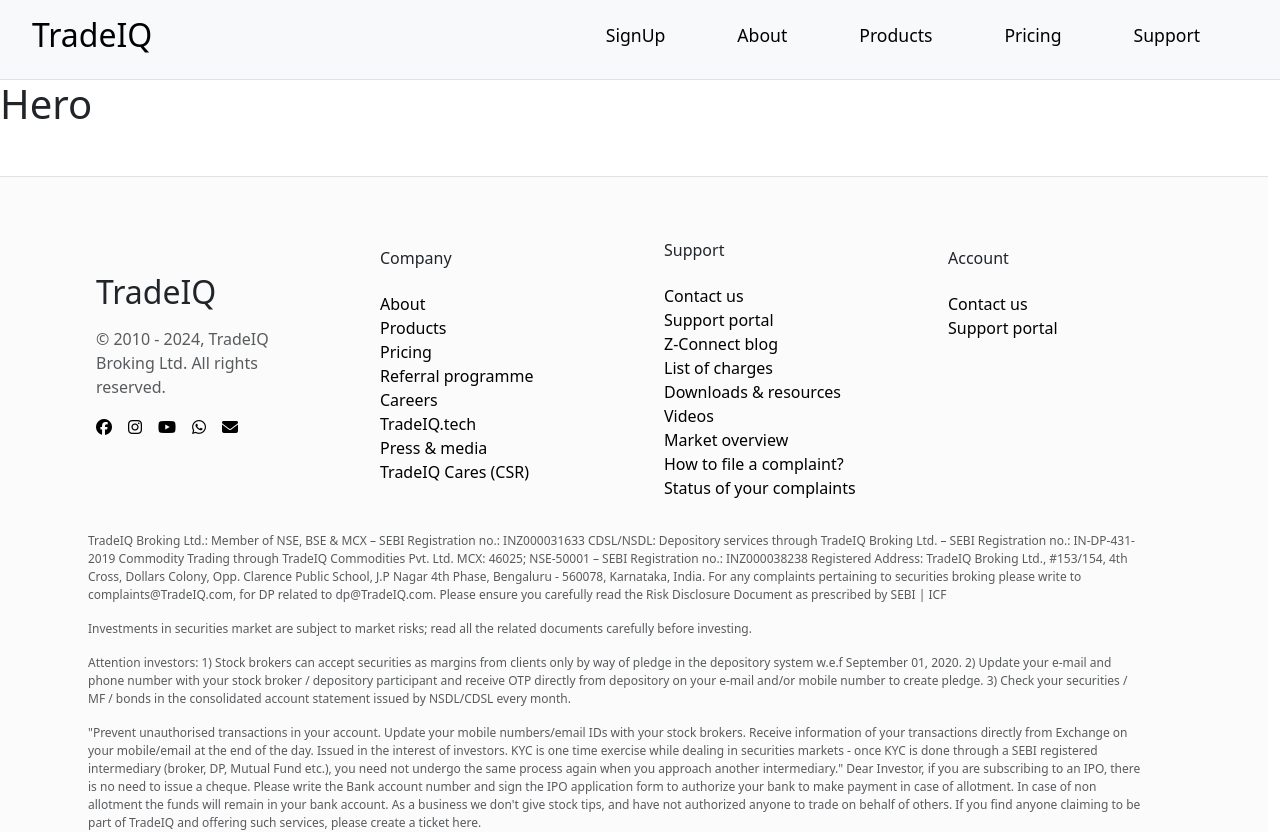
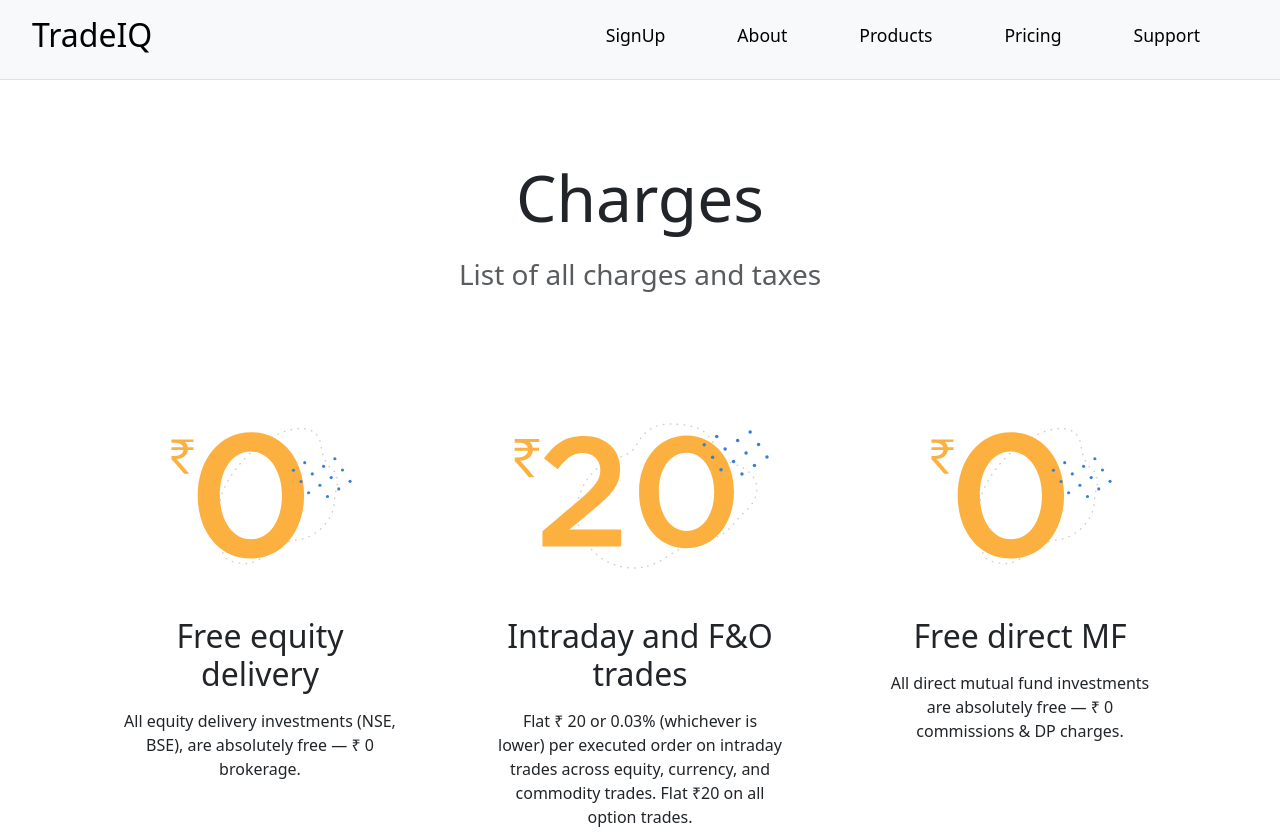
Before and after one commit to NischayHR-11/TradeIQ, a React (Vite) app in the folder Frontend/: page /pricing in a window 1280 px wide. Shown: the top 832 px of the page. Built offline with nearby package versions, Linux system fonts and the light colour scheme.

Commit message:
Hero componenent of Pricing Page  implemneted

```diff
--- a/Frontend/src/LandingPage/pricing/hero.jsx
+++ b/Frontend/src/LandingPage/pricing/hero.jsx
@@ -3,7 +3,32 @@ import React from 'react';
 function Hero() {
     return (
         <>
-        <h1>Hero</h1>
+        <div className='conatiner text-center mt-5 mb-5' >
+
+            <h1 style={{marginTop:"5rem", fontSize:"4rem"}}>Charges</h1>
+            <p className='mt-3 text-muted fs-3'>List of all charges and taxes</p>
+        </div>
+
+        <div className="container mt-5 mb-5">
+
+            <div className="row">
+                <div className="col-md-4 p-5">
+                <img src="/media/images/pricingEquity.svg" alt="" />
+                <p className='mt-3 fs-3 text-center'><h2>Free equity delivery</h2></p>
+                <p className='mt-3 fs-6 text-center'>All equity delivery investments (NSE, BSE), are absolutely free — ₹ 0 brokerage.</p>
+                </div>
+                <div className="col-md-4 p-5">
+                <img src="/media/images/intradayTrades.svg" alt="" />
+                <p className='mt-3 fs-4 text-center'><h2>Intraday and F&O trades</h2></p>
+                <p className='mt-3 fs-6 text-center'>Flat ₹ 20 or 0.03% (whichever is lower) per executed order on intraday trades across equity, currency, and commodity trades. Flat ₹20 on all option trades.</p>
+                </div>
+                <div className="col-md-4 p-5">
+                <img src="/media/images/pricingEquity.svg" alt="" />
+                <p className='mt-3 fs-3 text-center'><h2>Free direct MF</h2></p>
+                <p className='mt-3 fs-6 text-center'>All direct mutual fund investments are absolutely free — ₹ 0 commissions & DP charges.</p>
+                </div>
+            </div>
+        </div>
         </>
      );
 }
```
